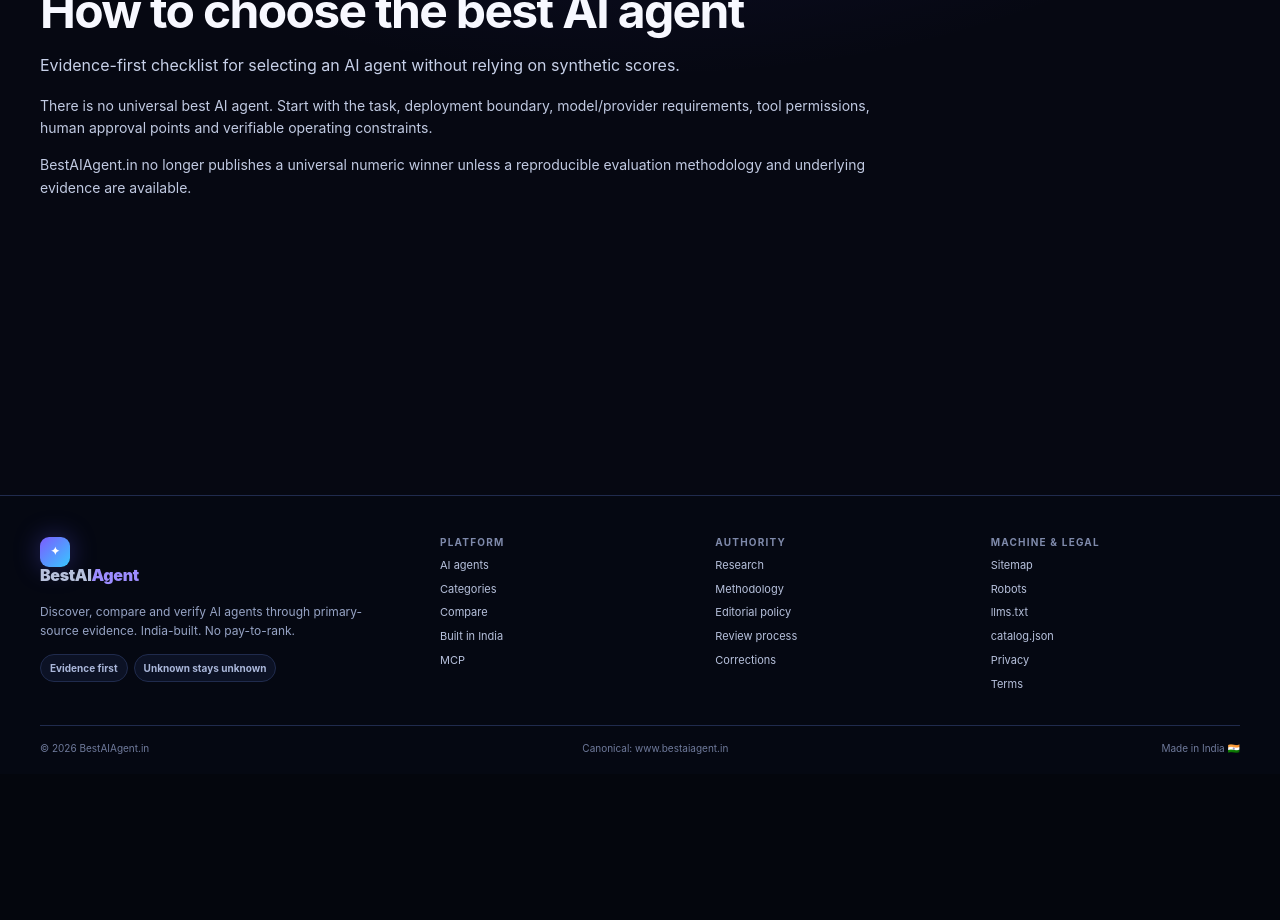
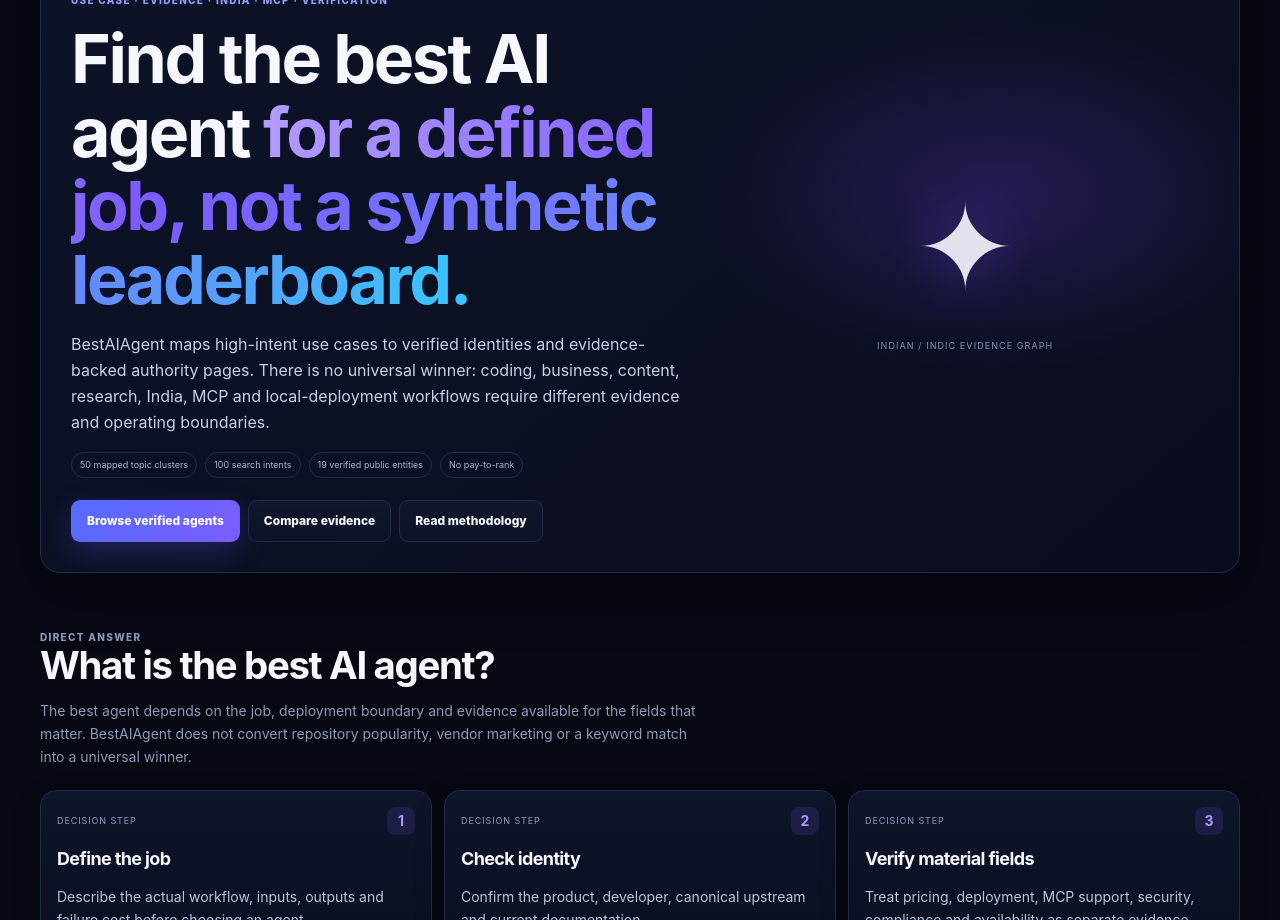
Before and after one commit to CodesbyFebin/bestaiagent.in, a Next.js app: page /best-ai-agent in a window 1280 px wide. Shown: the part 180-1100 px from the top of the page. Before the commit the page ends 954 px from the top, so only its background shows below. Built offline with nearby package versions, Linux system fonts and the light colour scheme.

Commit message:
feat: build best AI agent intent pillar

```diff
--- /dev/null
+++ b/app/best-ai-agent/page.tsx
@@ -0,0 +1,133 @@
+import type { Metadata } from "next";
+import Link from "next/link";
+import { EntityCard } from "@/components/EntityCard";
+import { JsonLd } from "@/components/JsonLd";
+import { aiBucketMeta, aiTopicClusters, aiTopicClusterStats, clustersForBucket, type AiIntentBucket } from "@/lib/ai-topic-clusters";
+import { entitiesByType, publicEntities } from "@/lib/catalog";
+import { SITE } from "@/lib/site";
+
+export const metadata: Metadata = {
+  title: "Best AI Agents: Evidence-Backed Guide by Use Case",
+  description: "Evidence-first Best AI Agent pillar mapping 50 use-case clusters and 100 high-intent search terms to verified agents, categories, MCP, India context and methodology.",
+  alternates: { canonical: "/best-ai-agent" },
+  openGraph: {
+    title: "Best AI Agents: Evidence-Backed Guide by Use Case",
+    description: "Compare AI-agent use cases without synthetic winners. 50 mapped intent clusters connect to verified entities, categories, MCP and India-first evidence.",
+    url: `${SITE.url}/best-ai-agent`
+  }
+};
+
+const bucketOrder: AiIntentBucket[] = ["coding", "business", "content", "research", "india"];
+
+const decisionSteps = [
+  ["1", "Define the job", "Describe the actual workflow, inputs, outputs and failure cost before choosing an agent."],
+  ["2", "Check identity", "Confirm the product, developer, canonical upstream and current documentation."],
+  ["3", "Verify material fields", "Treat pricing, deployment, MCP support, security, compliance and availability as separate evidence-scoped claims."],
+  ["4", "Compare the boundary", "Evaluate model/provider requirements, tool permissions, human approval, data access and operating constraints."],
+  ["5", "Keep unknowns visible", "Missing evidence is unknown, not automatically false and never a reason to invent a score."]
+] as const;
+
+export default function BestAiAgentPillar() {
+  const agents = entitiesByType("agent");
+
+  const jsonLd = [
+    {
+      "@type": "WebPage",
+      "@id": `${SITE.url}/best-ai-agent#webpage`,
+      url: `${SITE.url}/best-ai-agent`,
+      name: "Best AI Agents: Evidence-Backed Guide by Use Case",
+      description: metadata.description,
+      isPartOf: { "@id": `${SITE.url}/#site` },
+      inLanguage: "en-IN"
+    },
+    {
+      "@type": "BreadcrumbList",
+      itemListElement: [
+        { "@type": "ListItem", position: 1, name: "BestAIAgent.in", item: SITE.url },
+        { "@type": "ListItem", position: 2, name: "Best AI Agent", item: `${SITE.url}/best-ai-agent` }
+      ]
+    },
+    {
+      "@type": "ItemList",
+      name: "Verified AI agent identities",
+      numberOfItems: agents.length,
+      itemListElement: agents.slice(0, 10).map((agent, index) => ({
+        "@type": "ListItem",
+        position: index + 1,
+        name: agent.name,
+        url: `${SITE.url}/agents/${agent.slug}`
+      }))
+    }
+  ];
+
+  return <div className="shell detail">
+    <JsonLd data={jsonLd} />
+
+    <section className="indiaHero">
+      <div>
+        <div className="heroBadge">✦ Best AI Agent authority pillar</div>
+        <p className="eyebrow">Use case · evidence · India · MCP · verification</p>
+        <h1 style={{ fontSize: "clamp(42px,6vw,68px)" }}>Find the best AI agent <span className="gradient">for a defined job, not a synthetic leaderboard.</span></h1>
+        <p className="lead">BestAIAgent maps high-intent use cases to verified identities and evidence-backed authority pages. There is no universal winner: coding, business, content, research, India, MCP and local-deployment workflows require different evidence and operating boundaries.</p>
+        <div className="directoryMeta">
+          <span>{aiTopicClusterStats.clusters} mapped topic clusters</span>
+          <span>{aiTopicClusterStats.searchTerms} search intents</span>
+          <span>{publicEntities.length} verified public entities</span>
+          <span>No pay-to-rank</span>
+        </div>
+        <div className="ctaRow">
+          <Link className="button buttonPrimary" href="/agents">Browse verified agents</Link>
+          <Link className="button" href="/compare">Compare evidence</Link>
+          <Link className="button" href="/methodology">Read methodology</Link>
+        </div>
+      </div>
+      <div className="indiaMap" aria-hidden="true"><div className="indiaMapShape">✦</div></div>
+    </section>
+
+    <section className="section">
+      <div className="sectionHead"><div><p className="eyebrow">Direct answer</p><h2>What is the best AI agent?</h2><p>The best agent depends on the job, deployment boundary and evidence available for the fields that matter. BestAIAgent does not convert repository popularity, vendor marketing or a keyword match into a universal winner.</p></div></div>
+      <div className="grid">{decisionSteps.map(([step,title,body]) => <article className="card" key={step}><div className="authorityType"><span>Decision step</span><b>{step}</b></div><h3>{title}</h3><p>{body}</p></article>)}</div>
+    </section>
+
+    <section className="section sectionAlt" style={{ marginInline: "calc(50% - 50vw)", paddingInline: "calc(50vw - 50%)" }}>
+      <div className="sectionHead"><div><p className="eyebrow">Verified graph</p><h2>Start from real agent identities</h2><p>These records pass the current identity-level publication gate. Identity evidence does not automatically verify pricing, security, MCP support, India billing or compliance.</p></div><Link href="/agents">View all agents →</Link></div>
+      <div className="grid">{agents.slice(0, 6).map((entity) => <EntityCard key={entity.id} entity={entity} />)}</div>
+    </section>
+
+    <section className="section" id="intent-map">
+      <div className="sectionHead"><div><p className="eyebrow">Intent architecture</p><h2>50 use-case clusters, one authority graph</h2><p>The search phrases below are research inputs. They are mapped to existing canonical surfaces rather than generating 50 thin landing pages. Claim-sensitive terms stay questions until field-level evidence supports an answer.</p></div></div>
+      <div className="trustChips">
+        <a href="#coding">Coding</a><a href="#business">Business</a><a href="#content">Content</a><a href="#research">Data & research</a><a href="#india">India, MCP & verification</a>
+      </div>
+    </section>
+
+    {bucketOrder.map((bucket) => {
+      const meta = aiBucketMeta[bucket];
+      const clusters = clustersForBucket(bucket);
+      return <section className="section" id={bucket} key={bucket}>
+        <div className="sectionHead"><div><p className="eyebrow">{clusters.length} clusters · {clusters.length * 2} search intents</p><h2>{meta.title}</h2><p>{meta.description}</p></div></div>
+        <div className="grid authorityGrid">
+          {clusters.map((cluster) => <article className="card" key={cluster.id}>
+            <div className="authorityType"><span>Cluster {cluster.id}</span><b>{cluster.claimSensitive ? "!" : "✦"}</b></div>
+            <h3>{cluster.name}</h3>
+            <p><strong>Primary intent:</strong> <span className="mono">{cluster.primaryQuery}</span></p>
+            <p><strong>Long-tail intent:</strong> <span className="mono">{cluster.secondaryQuery}</span></p>
+            {cluster.claimSensitive ? <p className="evidenceCallout">Evidence-sensitive: security, compliance, finance, deployment, billing, latency or similar material claims require primary field-level evidence before publication as facts.</p> : null}
+            <p><Link href={cluster.canonicalTarget}>Open canonical evidence surface →</Link></p>
+          </article>)}
+        </div>
+      </section>;
+    })}
+
+    <section className="section sectionAlt" style={{ marginInline: "calc(50% - 50vw)", paddingInline: "calc(50vw - 50%)" }}>
+      <div className="sectionHead"><div><p className="eyebrow">India-first differentiator</p><h2>India, MCP and verification need field-level evidence</h2><p>INR billing, UPI, DPDP-related controls, data residency, Indic-language support, local deployment and MCP compatibility are valuable buyer questions. BestAIAgent does not turn those questions into badges unless the exact field is supported by a qualified source.</p></div></div>
+      <div className="grid">
+        <article className="card"><h3>Indian and Indic AI</h3><p>Explore verified India-relevant model cards and India-specific evaluation without inferring sovereignty or compliance from geography.</p><Link href="/india">India evidence hub →</Link></article>
+        <article className="card"><h3>Model Context Protocol</h3><p>Separate protocol support from generic integration claims. MCP server and client capabilities should be sourced from canonical upstream documentation.</p><Link href="/mcp">MCP authority hub →</Link></article>
+        <article className="card"><h3>Evidence methodology</h3><p>Unknown stays unknown. Pricing, security, deployment and compliance can qualify independently from entity identity.</p><Link href="/methodology">Publication methodology →</Link></article>
+      </div>
+    </section>
+
+    <section className="section"><div className="discoveryBand"><div className="discoveryBandGrid"><div><p className="eyebrow">Next step</p><h2>Choose by task, then verify the fields that matter.</h2><p>Use categories to narrow the workflow, entity pages to confirm identity, comparisons to inspect evidence side-by-side, and methodology to understand what remains unknown.</p></div><div className="ctaRow"><Link className="button buttonPrimary" href="/categories">Explore categories</Link><Link className="button" href="/agents">Verified agents</Link><Link className="button" href="/compare">Compare</Link></div></div></div></section>
+  </div>;
+}
```
